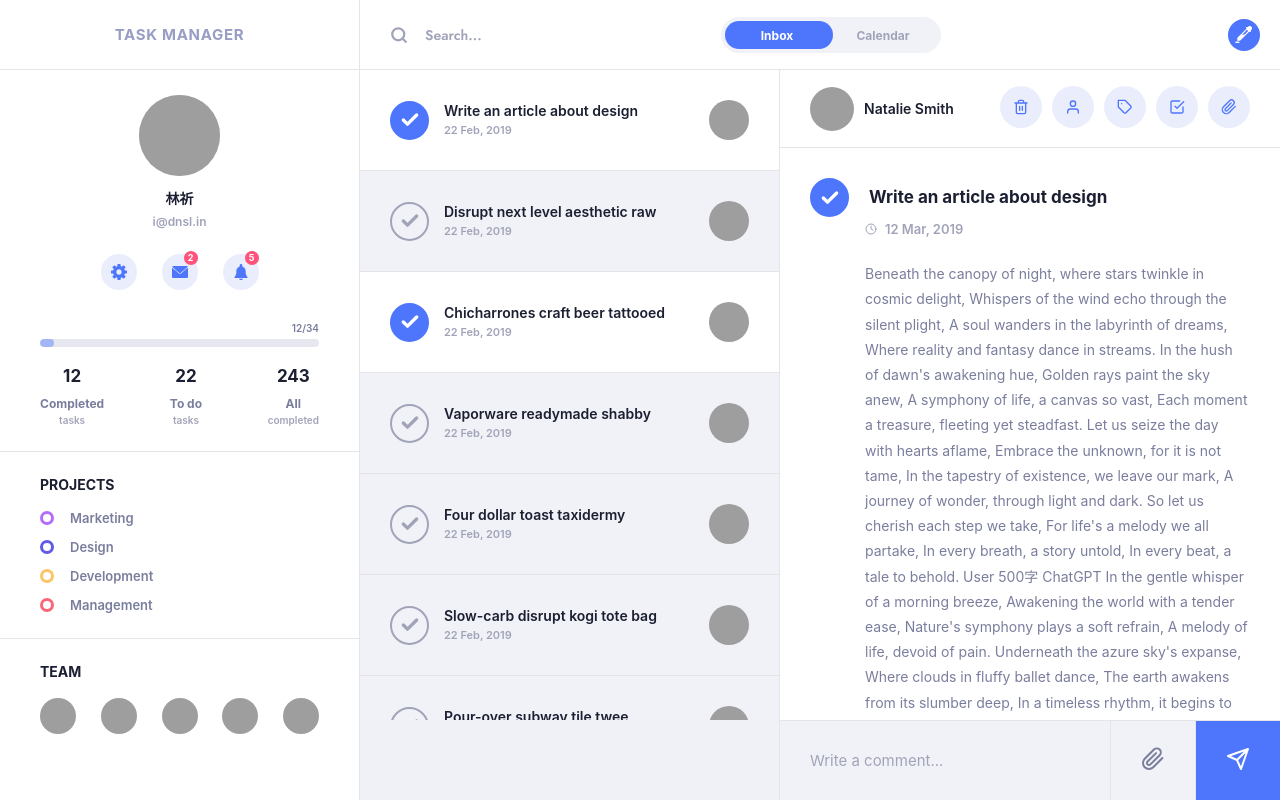
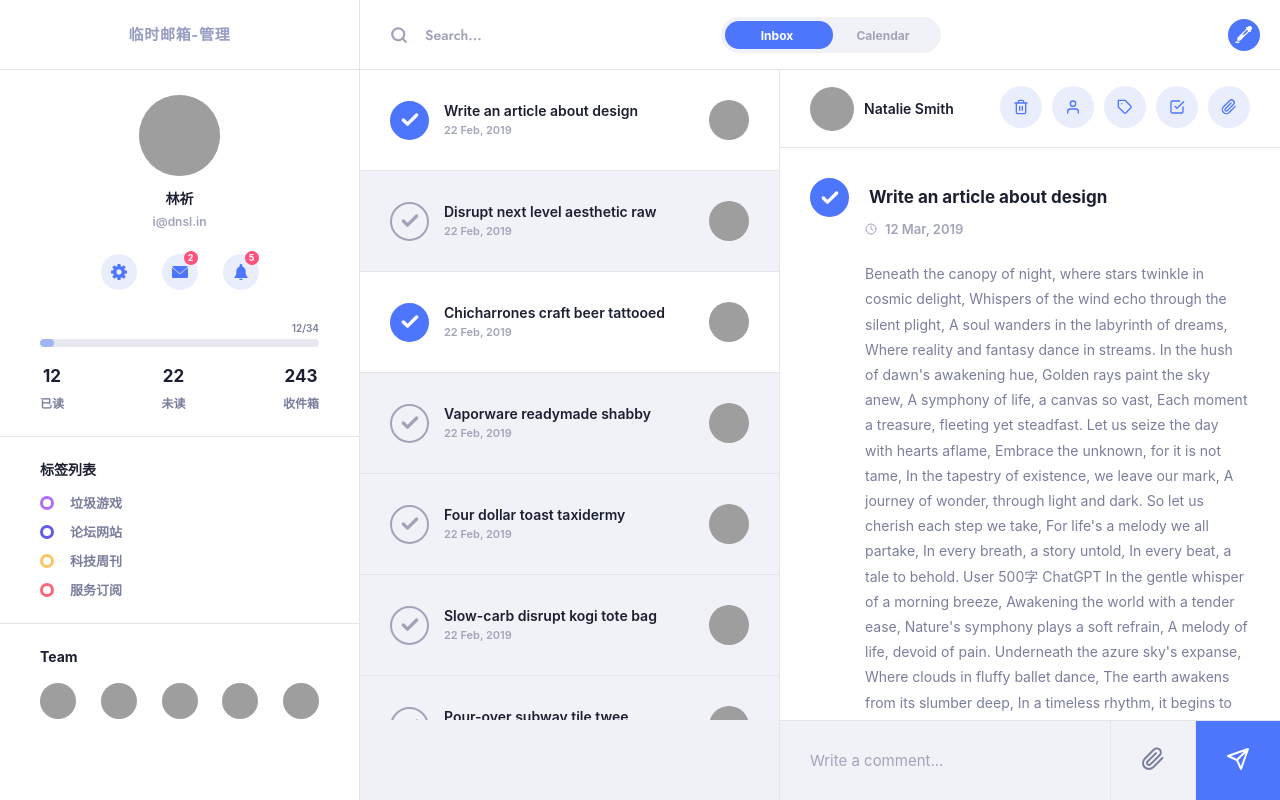
Before and after one commit to dnslin/mail-manager, a Vue app: page / in a window 1280 px wide. Built offline with nearby package versions, Linux system fonts and the light colour scheme; grey boxes are pictures that could not be loaded.

Commit message:
feat: 增加系统通知

```diff
--- a/src/components/Projects.vue
+++ b/src/components/Projects.vue
@@ -1,11 +1,11 @@
 <template>
     <div class="side-wrapper">
-        <div class="project-title">Projects</div>
+        <div class="project-title">标签列表</div>
         <div class="project-name">
-            <div class="project-department">Marketing</div>
-            <div class="project-department">Design</div>
-            <div class="project-department">Development</div>
-            <div class="project-department">Management</div>
+            <div class="project-department">垃圾游戏</div>
+            <div class="project-department">论坛网站</div>
+            <div class="project-department">科技周刊</div>
+            <div class="project-department">服务订阅</div>
         </div>
     </div>
 </template>
--- a/src/components/TaskStatus.vue
+++ b/src/components/TaskStatus.vue
@@ -2,18 +2,15 @@
     <div class="task-status">
         <div class="task-stat">
             <div class="task-number">12</div>
-                <div class="task-condition">Completed</div>
-                <div class="task-tasks">tasks</div>
+            <div class="task-condition">已读</div>
         </div>
         <div class="task-stat">
             <div class="task-number">22</div>
-                <div class="task-condition">To do</div>
-                <div class="task-tasks">tasks</div>
+            <div class="task-condition">未读</div>
         </div>
         <div class="task-stat">
             <div class="task-number">243</div>
-                <div class="task-condition">All</div>
-                <div class="task-tasks">completed</div>
+            <div class="task-condition">收件箱</div>
         </div>
     </div>
 </template>
--- a/src/components/UserNotification.vue
+++ b/src/components/UserNotification.vue
@@ -1,36 +1,51 @@
 <template>
   <div class="user-notification">
     <div class="notify">
-      <svg xmlns="http://www.w3.org/2000/svg" viewBox="0 0 14 14" fill="currentColor" @click="handleClick('svg1')"
-           :class="{ 'clicked': isClicked.svg1 }">
+      <svg xmlns="http://www.w3.org/2000/svg" viewBox="0 0 14 14" fill="currentColor" @click="handleClick('svg1')">
         <path
-            d="M13.533 5.6h-.961a.894.894 0 01-.834-.57.906.906 0 01.197-.985l.675-.675a.466.466 0 000-.66l-1.32-1.32a.466.466 0 00-.66 0l-.676.677a.9.9 0 01-.994.191.906.906 0 01-.56-.837V.467A.467.467 0 007.933 0H6.067A.467.467 0 005.6.467v.961c0 .35-.199.68-.57.834a.902.902 0 01-.983-.195L3.37 1.39a.466.466 0 00-.66 0L1.39 2.71a.466.466 0 000 .66l.675.675c.25.25.343.63.193.995a.902.902 0 01-.834.56H.467A.467.467 0 000 6.067v1.866c0 .258.21.467.467.467h.961c.35 0 .683.202.834.57a.904.904 0 01-.197.984l-.675.676a.466.466 0 000 .66l1.32 1.32a.466.466 0 00.66 0l.68-.68a.894.894 0 01.994-.187.897.897 0 01.556.829v.961c0 .258.21.467.467.467h1.866c.258 0 .467-.21.467-.467v-.961c0-.35.202-.683.57-.834a.904.904 0 01.984.197l.676.675a.466.466 0 00.66 0l1.32-1.32a.466.466 0 000-.66l-.68-.68a.894.894 0 01-.187-.994.897.897 0 01.829-.556h.961c.258 0 .467-.21.467-.467V6.067a.467.467 0 00-.467-.467zM7 9.333C5.713 9.333 4.667 8.287 4.667 7S5.713 4.667 7 4.667 9.333 5.713 9.333 7 8.287 9.333 7 9.333z"/>
+          d="M13.533 5.6h-.961a.894.894 0 01-.834-.57.906.906 0 01.197-.985l.675-.675a.466.466 0 000-.66l-1.32-1.32a.466.466 0 00-.66 0l-.676.677a.9.9 0 01-.994.191.906.906 0 01-.56-.837V.467A.467.467 0 007.933 0H6.067A.467.467 0 005.6.467v.961c0 .35-.199.68-.57.834a.902.902 0 01-.983-.195L3.37 1.39a.466.466 0 00-.66 0L1.39 2.71a.466.466 0 000 .66l.675.675c.25.25.343.63.193.995a.902.902 0 01-.834.56H.467A.467.467 0 000 6.067v1.866c0 .258.21.467.467.467h.961c.35 0 .683.202.834.57a.904.904 0 01-.197.984l-.675.676a.466.466 0 000 .66l1.32 1.32a.466.466 0 00.66 0l.68-.68a.894.894 0 01.994-.187.897.897 0 01.556.829v.961c0 .258.21.467.467.467h1.866c.258 0 .467-.21.467-.467v-.961c0-.35.202-.683.57-.834a.904.904 0 01.984.197l.676.675a.466.466 0 00.66 0l1.32-1.32a.466.466 0 000-.66l-.68-.68a.894.894 0 01-.187-.994.897.897 0 01.829-.556h.961c.258 0 .467-.21.467-.467V6.067a.467.467 0 00-.467-.467zM7 9.333C5.713 9.333 4.667 8.287 4.667 7S5.713 4.667 7 4.667 9.333 5.713 9.333 7 8.287 9.333 7 9.333z" />
       </svg>
     </div>
     <div class="notify alert">
-      <svg xmlns="http://www.w3.org/2000/svg" viewBox="0 0 512 512" fill="currentColor"
-           :class="{ 'clicked': isClicked.svg2 }" @click="handleEmailNotification('svg2')">
+      <a-popover position="bottom">
+        <svg xmlns="http://www.w3.org/2000/svg" viewBox="0 0 512 512" fill="currentColor">
+          <path
+            d="M10.688 95.156C80.958 154.667 204.26 259.365 240.5 292.01c4.865 4.406 10.083 6.646 15.5 6.646 5.406 0 10.615-2.219 15.469-6.604 36.271-32.677 159.573-137.385 229.844-196.896 4.375-3.698 5.042-10.198 1.5-14.719C494.625 69.99 482.417 64 469.333 64H42.667c-13.083 0-25.292 5.99-33.479 16.438-3.542 4.52-2.875 11.02 1.5 14.718z" />
+          <path
+            d="M505.813 127.406a10.618 10.618 0 00-11.375 1.542C416.51 195.01 317.052 279.688 285.76 307.885c-17.563 15.854-41.938 15.854-59.542-.021-33.354-30.052-145.042-125-208.656-178.917a10.674 10.674 0 00-11.375-1.542A10.674 10.674 0 000 137.083v268.25C0 428.865 19.135 448 42.667 448h426.667C492.865 448 512 428.865 512 405.333v-268.25a10.66 10.66 0 00-6.187-9.677z" />
+        </svg>
+        <template #content>
+          <a-list size="small" :bordered="false">
+            <a-list-item v-for="(email, index) in mails" :key="index">
+              发件人：{{ email.mailAddress }}<br>收件时间：{{ email.date }}
+            </a-list-item>
+            <a-list-item><strong>......
+              </strong></a-list-item>
+          </a-list>
+        </template>
+      </a-popover>
+    </div>
+    <div class="notify alert">
+      <svg xmlns="http://www.w3.org/2000/svg" viewBox="0 0 512 512" fill="currentColor" @click="() => this.$notification.success({
+        title: '系统通知',
+        content: '暂时不知道通知什么,建议V我50￥,我再告诉你吧！',
+        closable: true,
+        style: { width: '400px' }
+      })">
         <path
-            d="M10.688 95.156C80.958 154.667 204.26 259.365 240.5 292.01c4.865 4.406 10.083 6.646 15.5 6.646 5.406 0 10.615-2.219 15.469-6.604 36.271-32.677 159.573-137.385 229.844-196.896 4.375-3.698 5.042-10.198 1.5-14.719C494.625 69.99 482.417 64 469.333 64H42.667c-13.083 0-25.292 5.99-33.479 16.438-3.542 4.52-2.875 11.02 1.5 14.718z"/>
-        <path
-            d="M505.813 127.406a10.618 10.618 0 00-11.375 1.542C416.51 195.01 317.052 279.688 285.76 307.885c-17.563 15.854-41.938 15.854-59.542-.021-33.354-30.052-145.042-125-208.656-178.917a10.674 10.674 0 00-11.375-1.542A10.674 10.674 0 000 137.083v268.25C0 428.865 19.135 448 42.667 448h426.667C492.865 448 512 428.865 512 405.333v-268.25a10.66 10.66 0 00-6.187-9.677z"/>
+          d="M467.812 431.851l-36.629-61.056a181.363 181.363 0 01-25.856-93.312V224c0-67.52-45.056-124.629-106.667-143.04V42.667C298.66 19.136 279.524 0 255.993 0s-42.667 19.136-42.667 42.667V80.96C151.716 99.371 106.66 156.48 106.66 224v53.483c0 32.853-8.939 65.109-25.835 93.291L44.196 431.83a10.653 10.653 0 00-.128 10.752c1.899 3.349 5.419 5.419 9.259 5.419H458.66c3.84 0 7.381-2.069 9.28-5.397 1.899-3.329 1.835-7.468-.128-10.753zM188.815 469.333C200.847 494.464 226.319 512 255.993 512s55.147-17.536 67.179-42.667H188.815z" />
       </svg>
     </div>
-    <div class="notify alert">
-      <svg xmlns="http://www.w3.org/2000/svg" viewBox="0 0 512 512" fill="currentColor">
-        <path
-            d="M467.812 431.851l-36.629-61.056a181.363 181.363 0 01-25.856-93.312V224c0-67.52-45.056-124.629-106.667-143.04V42.667C298.66 19.136 279.524 0 255.993 0s-42.667 19.136-42.667 42.667V80.96C151.716 99.371 106.66 156.48 106.66 224v53.483c0 32.853-8.939 65.109-25.835 93.291L44.196 431.83a10.653 10.653 0 00-.128 10.752c1.899 3.349 5.419 5.419 9.259 5.419H458.66c3.84 0 7.381-2.069 9.28-5.397 1.899-3.329 1.835-7.468-.128-10.753zM188.815 469.333C200.847 494.464 226.319 512 255.993 512s55.147-17.536 67.179-42.667H188.815z"/>
-      </svg>
-    </div>
-    <a-modal v-model:visible="visible" title="个人信息" @cancel="handleCancel" @before-ok="handleBeforeOk">
+    <a-modal v-model:visible="visible" title="个人信息" @cancel="handleCancel" @before-ok="handleBeforeOk"
+      :mask-closable="false">
       <a-form :model="userInfo">
         <a-avatar :size="108" class="avatar-form-item">
           <img alt="avatar" style="object-fit: cover;" :src=userInfo.url /></a-avatar>
         <a-form-item field="name" label="昵称:">
-          <a-input v-model="userInfo.name"/>
+          <a-input v-model="userInfo.name" />
         </a-form-item>
         <a-form-item field="email" label="邮箱地址:">
-          <a-input v-model="userInfo.email"/>
+          <a-input v-model="userInfo.email" />
         </a-form-item>
       </a-form>
     </a-modal>
@@ -38,63 +53,38 @@
 </template>
 
 <script lang="jsx" setup>
-import {ref, reactive} from "vue";
-import {useUserStore} from '../stores/UserStore';
-import { Notification, Button,Space } from '@arco-design/web-vue';
-const {userInfo} = useUserStore();
+import { ref, reactive } from "vue";
+import { useUserStore } from '../stores/UserStore';
+const { userInfo } = useUserStore();
 
 const visible = ref(false);
 
-const isClicked = reactive({
-  svg1: false,
-  svg2: false,
-  svg3: false
-});
-
+const mails = reactive([{
+  mailAddress: 'dnslint@gmail.com',
+  date: '2023-12-12',
+}, {
+  mailAddress: '231552245@gmail.com',
+  date: '2024-09-12',
+}]);
 // 用户信息设置
-const handleClick = (svg) => {
-  // 根据点击的SVG来更新对应的点击状态
-  isClicked[svg] = !isClicked[svg];
+const handleClick = () => {
   // 显示模态框
   visible.value = true;
 };
 const handleBeforeOk = (done) => {
   window.setTimeout(() => {
-    resetClickedAndHideModal();
+    visible.value = false;
     done();
   }, 1000);
 };
 const handleCancel = () => {
-  resetClickedAndHideModal();
-  visible.value = false;
-};
-const resetClickedAndHideModal = () => {
-  for (const key in isClicked) {
-    isClicked[key] = false;
-  }
   visible.value = false;
 };
 
+
 // 邮箱通知
 const handleEmailNotification = () => {
-  Notification.info({
-    title: 'Notification',
-    content: 'This is a notification!',
-    closable: true,
-    style: {width: '300px'},
-    footer: <Space>
-      <Button
-          type="secondary"
-          size="small"
-          onClick={() => Notification.remove(id)}
-      >
-        Cancel
-      </Button>
-      <Button type="primary" size="small" onClick={handleEmailNotification}>
-        Ok
-      </Button>
-    </Space>
-  })
+
 };
 </script>
 
@@ -102,8 +92,4 @@ const handleEmailNotification = () => {
 .avatar-form-item {
   margin: auto auto 10px;
 }
-
-.clicked {
-  background-color: rgba(171, 170, 164, 0.68);
-}
 </style>
--- a/src/components/UserProfile.vue
+++ b/src/components/UserProfile.vue
@@ -1,6 +1,6 @@
 <template>
     <div class="user-profile-area">
-        <div class="task-manager">task manager</div>
+        <div class="task-manager">临时邮箱-管理</div>
         <div class="side-wrapper">
             <div class="user-profile">
                 <a-avatar :size="81">
--- a/src/style.css
+++ b/src/style.css
@@ -208,7 +208,6 @@ img {
 }
 
 .project-title {
-  text-transform: uppercase;
   font-weight: 700;
   margin-bottom: 18px;
 }
```
Lines whose indentation alone changed are shown as unchanged.
